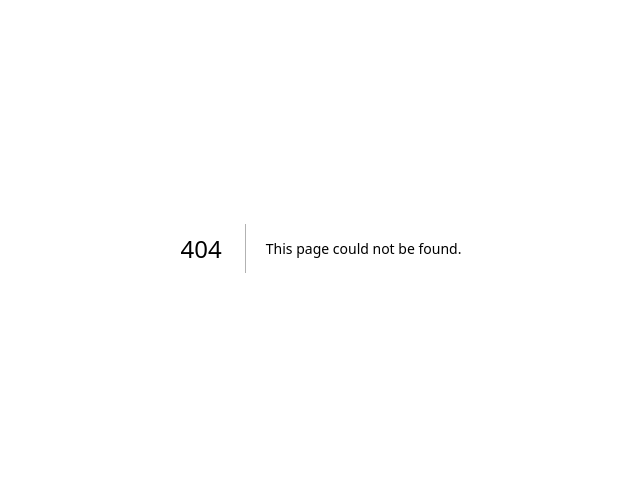
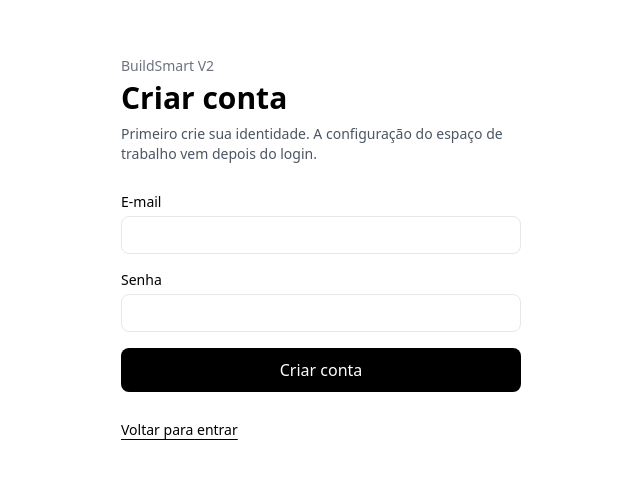
Before and after one commit to comercialgrupoexclusive-cell/v2-buildsmartbeta, a Next.js app: page /signup in a window 1280 px wide. Before the commit this address had no page. Shown: the part 152-630 px from the top of the page, without its empty margins (319-959 px from the left). Built offline with nearby package versions, Linux system fonts and the light colour scheme.

Commit message:
feat(g04): add dedicated account creation flow

```diff
--- /dev/null
+++ b/app/signup/page.tsx
@@ -0,0 +1,98 @@
+'use client';
+
+import Link from 'next/link';
+import { FormEvent, useState } from 'react';
+import { createBrowserSupabaseClient } from '@/lib/supabase/client';
+
+export default function SignupPage() {
+  const [email, setEmail] = useState('');
+  const [password, setPassword] = useState('');
+  const [message, setMessage] = useState<string | null>(null);
+  const [created, setCreated] = useState(false);
+  const [busy, setBusy] = useState(false);
+
+  async function submit(event: FormEvent) {
+    event.preventDefault();
+    if (!email.trim() || !password) return;
+
+    setBusy(true);
+    setMessage(null);
+
+    try {
+      const supabase = createBrowserSupabaseClient();
+      const emailRedirectTo = `${window.location.origin}/login?confirmed=1`;
+      const { error } = await supabase.auth.signUp({
+        email: email.trim(),
+        password,
+        options: { emailRedirectTo },
+      });
+
+      if (error) {
+        setMessage(error.message);
+        return;
+      }
+
+      setCreated(true);
+      setMessage('Conta criada. Enviamos um e-mail de confirmação. Depois de confirmar, entre no BuildSmart.');
+    } catch (error) {
+      setMessage(error instanceof Error ? error.message : 'Não foi possível criar sua conta.');
+    } finally {
+      setBusy(false);
+    }
+  }
+
+  return (
+    <main className="mx-auto flex min-h-screen max-w-md flex-col justify-center gap-7 p-6">
+      <div>
+        <p className="text-sm font-medium text-gray-500">BuildSmart V2</p>
+        <h1 className="mt-1 text-3xl font-bold">Criar conta</h1>
+        <p className="mt-2 text-sm text-gray-600">Primeiro crie sua identidade. A configuração do espaço de trabalho vem depois do login.</p>
+      </div>
+
+      <form className="flex flex-col gap-4" onSubmit={submit}>
+        <label className="flex flex-col gap-1 text-sm font-medium">
+          E-mail
+          <input
+            className="rounded-lg border px-3 py-2 font-normal"
+            type="email"
+            autoComplete="email"
+            value={email}
+            onChange={(event) => setEmail(event.target.value)}
+            required
+            disabled={created}
+          />
+        </label>
+
+        <label className="flex flex-col gap-1 text-sm font-medium">
+          Senha
+          <input
+            className="rounded-lg border px-3 py-2 font-normal"
+            type="password"
+            autoComplete="new-password"
+            value={password}
+            onChange={(event) => setPassword(event.target.value)}
+            minLength={6}
+            required
+            disabled={created}
+          />
+        </label>
+
+        {message ? <p className="rounded-lg border p-3 text-sm text-gray-700">{message}</p> : null}
+
+        {!created ? (
+          <button
+            className="rounded-lg bg-black px-4 py-2.5 text-white disabled:opacity-50"
+            disabled={busy}
+            type="submit"
+          >
+            {busy ? 'Criando conta...' : 'Criar conta'}
+          </button>
+        ) : null}
+      </form>
+
+      <Link className="text-sm font-medium underline underline-offset-4" href="/login">
+        Voltar para entrar
+      </Link>
+    </main>
+  );
+}
```
